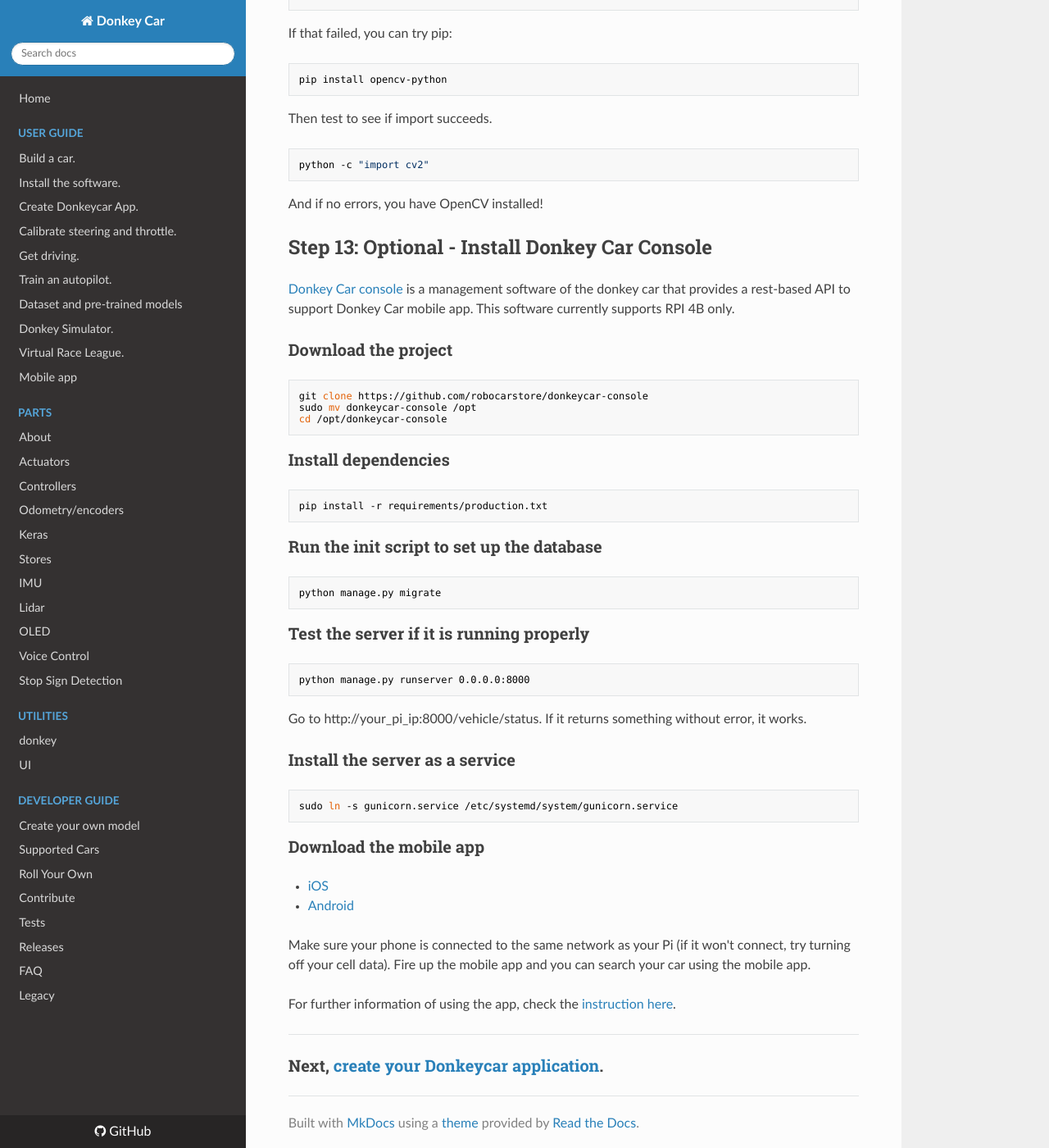
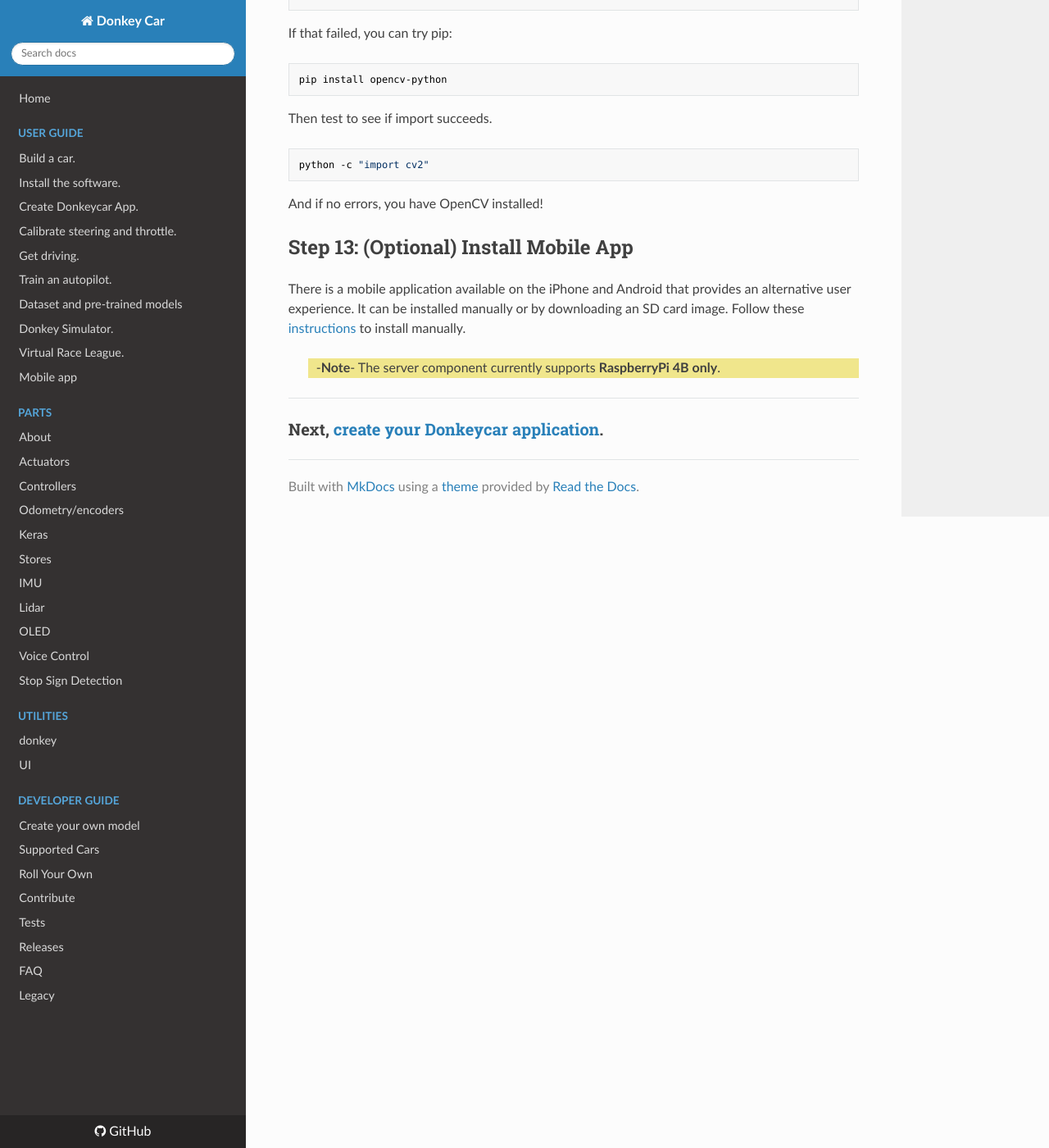
Before and after one commit to autorope/donkeydocs, an MkDocs documentation site: the page built from docs/guide/robot_sbc/setup_raspberry_pi.md, in a window 1280 px wide and 1400 px high, scrolled down 5843 px. Shown: the whole window at 82% size. Built offline with MkDocs 1.6.1, drawn with Linux system fonts in a browser that asks for light colours; nearby versions of some CDN libraries; old or Windows-style settings are respelled for this version of MkDocs; some of the changed text lies outside the part shown.

Commit message:
Refactor mobile-app installation instructions

````diff
--- a/docs/guide/robot_sbc/setup_raspberry_pi.md
+++ b/docs/guide/robot_sbc/setup_raspberry_pi.md
@@ -10,11 +10,11 @@
 * [Step 6: Update and Upgrade](#step-6-update-and-upgrade)
 * [Step 7: Raspi-config](#step-7-raspi-config)
 * [Step 8: Install Dependencies](#step-8-install-dependencies)
-* [Step 9: Install Optional OpenCV Dependencies](#step-9-install-optional-opencv-dependencies)
+* [Step 9: (Optional) Install OpenCV Dependencies](#step-9-optional-install-opencv-dependencies)
 * [Step 10: Setup Virtual Env](#step-10-setup-virtual-env)
 * [Step 11: Install Donkeycar Python Code](#step-11-install-donkeycar-python-code)
-* [Step 12: Install Optional OpenCV](#step-12-install-optional-opencv)
-* [Step 13: Install Optional Donkey Car Console](#step-13-install-donkeycar-console)
+* [Step 12: (Optional) Install OpenCV](#step-12-optional-install-opencv)
+* [Step 13: (Optional) Install Mobile App](#step-13-optional-install-mobile-app)
 * Then [Create your Donkeycar Application](/guide/create_application/)
 
 ## Step 1: Flash Operating System
@@ -189,7 +189,7 @@ Choose `<Finish>` and hit enter.
 sudo apt-get install build-essential python3 python3-dev python3-pip python3-virtualenv python3-numpy python3-picamera python3-pandas python3-rpi.gpio i2c-tools avahi-utils joystick libopenjp2-7-dev libtiff5-dev gfortran libatlas-base-dev libopenblas-dev libhdf5-serial-dev libgeos-dev git ntp
 ```
 
-## Step 9: Optional - Install OpenCV Dependencies
+## Step 9: (Optional) Install OpenCV Dependencies
 
 If you are going for a minimal install, you can get by without these. But it can be handy to have OpenCV.
 
@@ -239,7 +239,7 @@ You can validate your tensorflow install with
 python -c "import tensorflow"
 ```
 
-##  Step 12: Optional - Install OpenCV
+##  Step 12: (Optional) Install OpenCV
 
 If you've opted to install the OpenCV dependencies earlier, you can install Python OpenCV bindings now with command:
 
@@ -261,52 +261,10 @@ python -c "import cv2"
 
 And if no errors, you have OpenCV installed!
 
-## Step 13: Optional - Install Donkey Car Console
+## Step 13: (Optional) Install Mobile App
+There is a mobile application available on the iPhone and Android that provides an alternative user experience.  It can be installed manually or by downloading an SD card image.  Follow these [instructions](/guide/mobile_app/#optional-manual-installation) to install manually.
 
-[Donkey Car console](https://github.com/robocarstore/donkeycar-console) is a management software of the donkey car that provides a rest-based API to support Donkey Car mobile app. This software currently supports RPI 4B only.
-
-### Download the project
-
-```bash
-git clone https://github.com/robocarstore/donkeycar-console
-sudo mv donkeycar-console /opt
-cd /opt/donkeycar-console
-```
-
-### Install dependencies
-
-```bash
-pip install -r requirements/production.txt
-```
-
-### Run the init script to set up the database
-
-```bash
-python manage.py migrate
-```
-
-### Test the server if it is running properly
-
-```bash
-python manage.py runserver 0.0.0.0:8000
-```
-
-Go to http://your_pi_ip:8000/vehicle/status. If it returns something without error, it works.
-
-### Install the server as a service
-
-```bash
-sudo ln -s gunicorn.service /etc/systemd/system/gunicorn.service
-```
-
-### Download the mobile app
-
-- [iOS](https://apps.apple.com/app/robocar-controller/id1508125501)
-- [Android](https://play.google.com/store/apps/details?id=com.robocarLtd.RobocarController)
-
-Make sure your phone is connected to the same network as your Pi (if it won't connect, try turning off your cell data). Fire up the mobile app and you can search your car using the mobile app.
-
-For further information of using the app, check the [instruction here](../mobile_app.md).
+> -**Note**- The server component currently supports **RaspberryPi 4B only**.
 
 ----
 
````
Also changed, not shown: docs/guide/mobile_app.md (+49 -0 lines).
